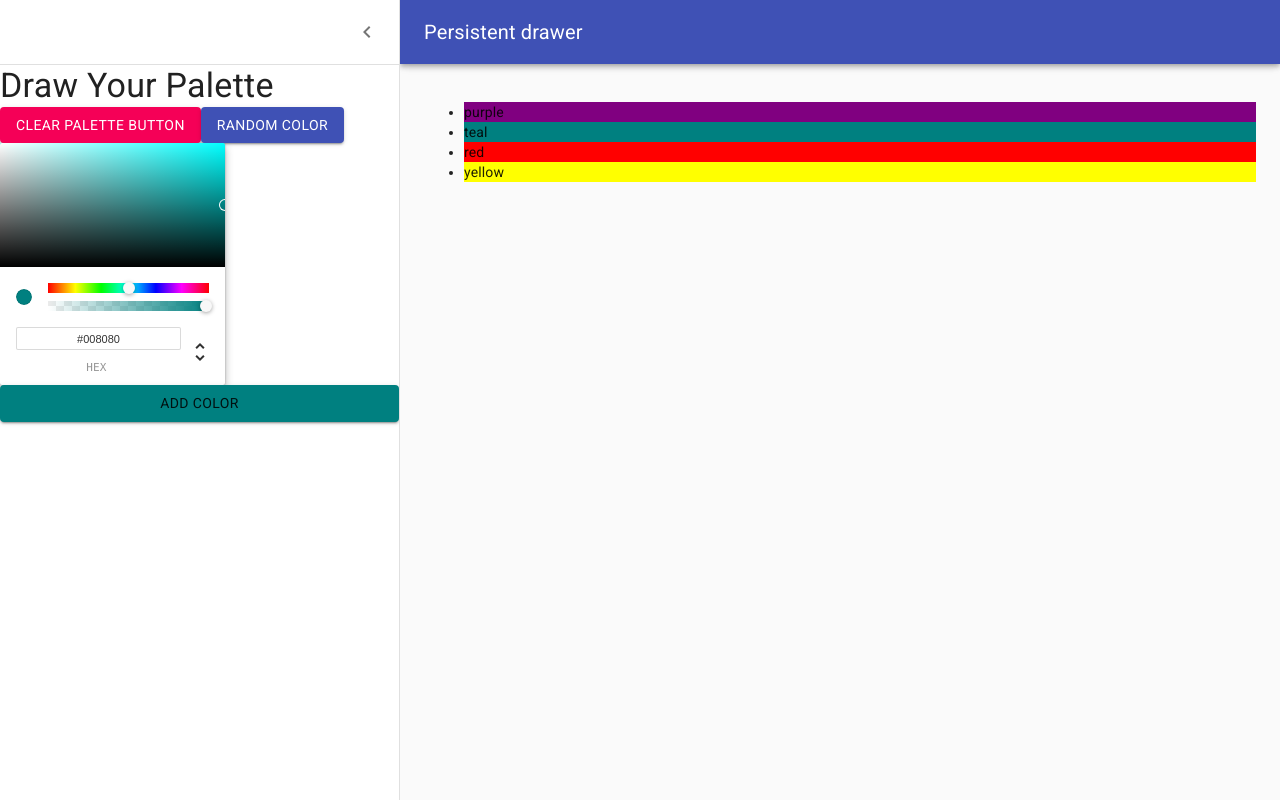
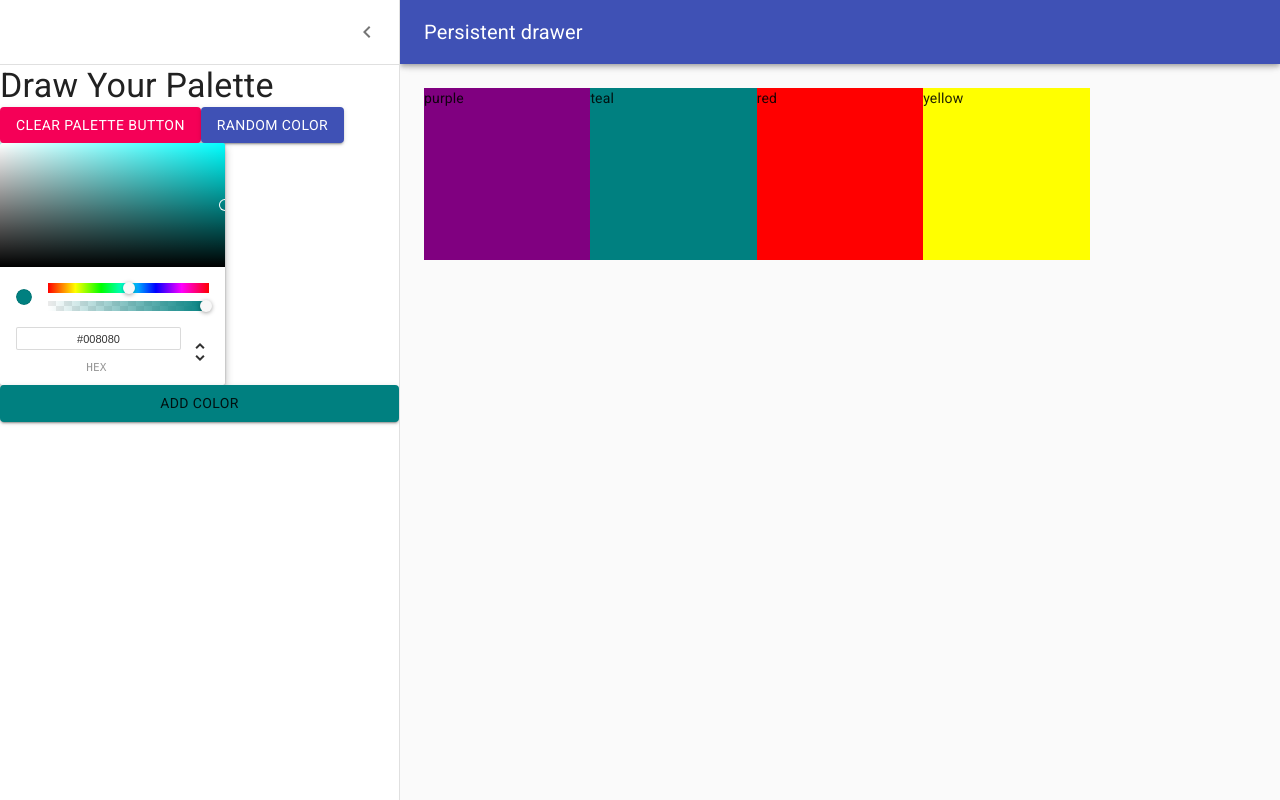
Before and after one commit to argadipa/arga-color-app, a React (Create React App) app: page /palette/new in a window 1280 px wide. Built offline with nearby package versions, Linux system fonts and the light colour scheme.

Commit message:
Add DragableColorBox.

```diff
--- /dev/null
+++ b/src/DraggableColorBox.js
@@ -0,0 +1,24 @@
+import React from 'react';
+import { withStyles } from '@material-ui/styles';
+
+const styles = {
+    root: {
+        width: "20%",
+        height: "25%",
+        margin: "0 auto",
+        display: "inline-block",
+        position: "relative",
+        cursor: "pointer",
+        marginBottom: "-3.5px"
+    }
+};
+
+const DraggableColorBox = ({ color, classes }) => {
+    return (
+        <div className={classes.root} style={{ backgroundColor: color }}>
+            {color}
+        </div>
+    );
+}
+
+export default withStyles(styles) (DraggableColorBox);
--- a/src/NewPaletteForm.js
+++ b/src/NewPaletteForm.js
@@ -1,7 +1,8 @@
-import React, { Component } from 'react';
+import React, { Component } from "react";
+import DraggableColorBox from "./DraggableColorBox";
 import classNames from "classnames";
 import { withStyles } from "@material-ui/core/styles";
-import { ChromePicker } from 'react-color';
+import { ChromePicker } from "react-color";
 import Drawer from "@material-ui/core/Drawer";
 import CssBaseline from "@material-ui/core/CssBaseline";
 import AppBar from "@material-ui/core/AppBar";
@@ -56,6 +57,7 @@
     },
     content: {
         flexGrow: 1,
+        height: "calc(100vh - 64px)",
         padding: theme.spacing(3),
         transition: theme.transitions.create("margin", {
             easing: theme.transitions.easing.sharp,
@@ -73,24 +75,26 @@
 });
 
 class NewPaletteForm extends Component {
-    constructor(props){
+    constructor(props) {
         super(props);
-        this.state={
+        this.state = {
             open: true,
-            currentColor: 'teal',
-            colors: ['purple', 'teal', 'red', 'yellow']
-        }
+            currentColor: "teal",
+            colors: ["purple", "teal", "red", "yellow"]
+        };
     }
 
-    updateCurrentColor = (newColor) => {
+    updateCurrentColor = newColor => {
         this.setState({
             currentColor: newColor.hex
         });
-    }
+    };
 
     addNewColor = () => {
-        this.setState({ colors: [...this.state.colors, this.state.currentColor] });
-    }
+        this.setState({
+            colors: [...this.state.colors, this.state.currentColor]
+        });
+    };
 
     handleDrawerOpen = () => {
         this.setState({ open: true });
@@ -158,7 +162,11 @@
                         color={currentColor}
                         onChangeComplete={this.updateCurrentColor}
                     />
-                    <Button variant="contained" style={{ backgroundColor: currentColor }} onClick={this.addNewColor}>
+                    <Button
+                        variant="contained"
+                        style={{ backgroundColor: currentColor }}
+                        onClick={this.addNewColor}
+                    >
                         Add Color
                     </Button>
                 </Drawer>
@@ -168,15 +176,13 @@
                     })}
                 >
                     <div className={classes.drawerHeader} />
-                    <ul>
-                        {colors.map(color => (
-                            <li style={{ backgroundColor: color }}>{color}</li>
-                        ))}
-                    </ul>
+                    {colors.map(color => (
+                        <DraggableColorBox color={color} />
+                    ))}
                 </main>
             </div>
         );
     }
 }
 
-export default withStyles(styles, { withTheme: true }) (NewPaletteForm);
+export default withStyles(styles, { withTheme: true })(NewPaletteForm);
```
